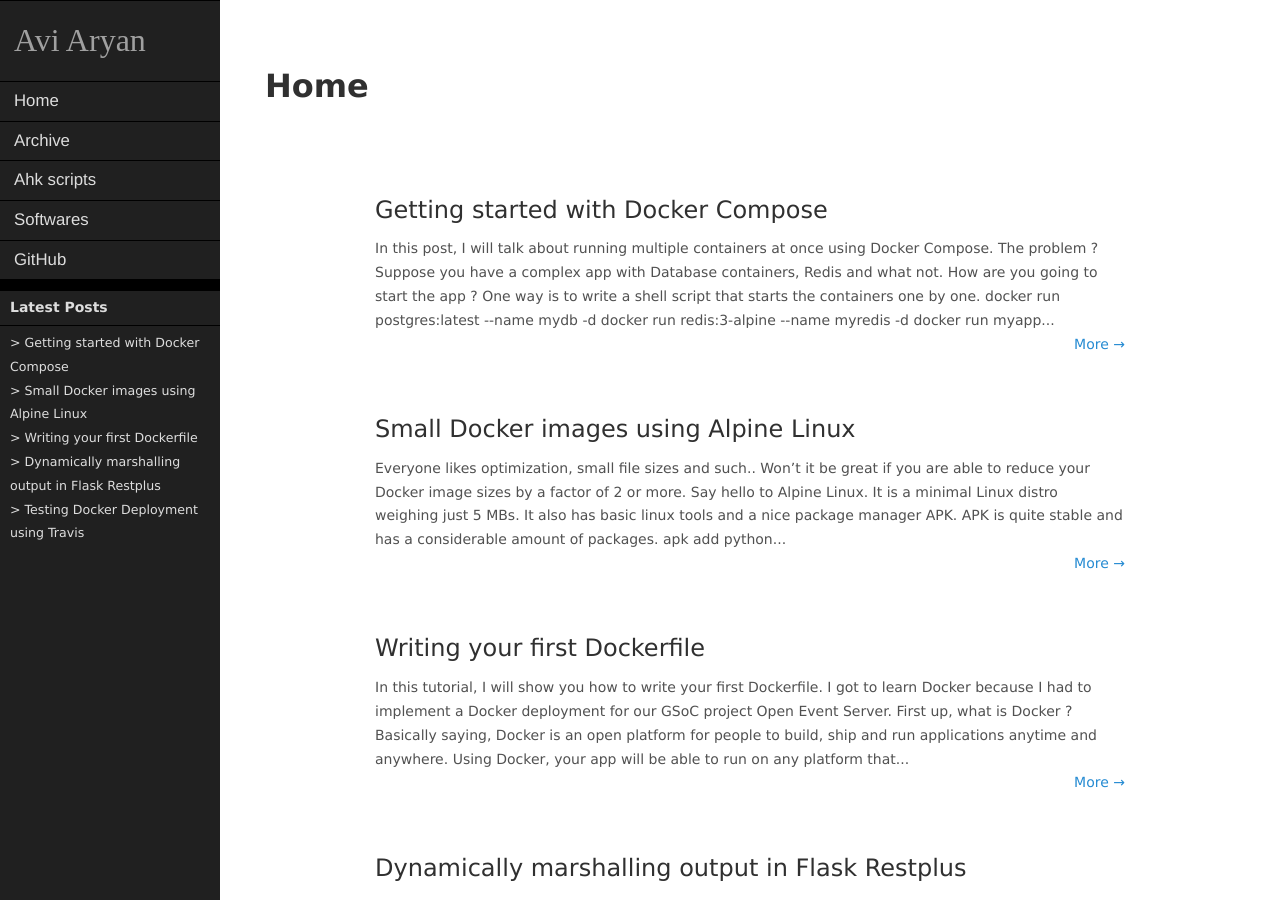
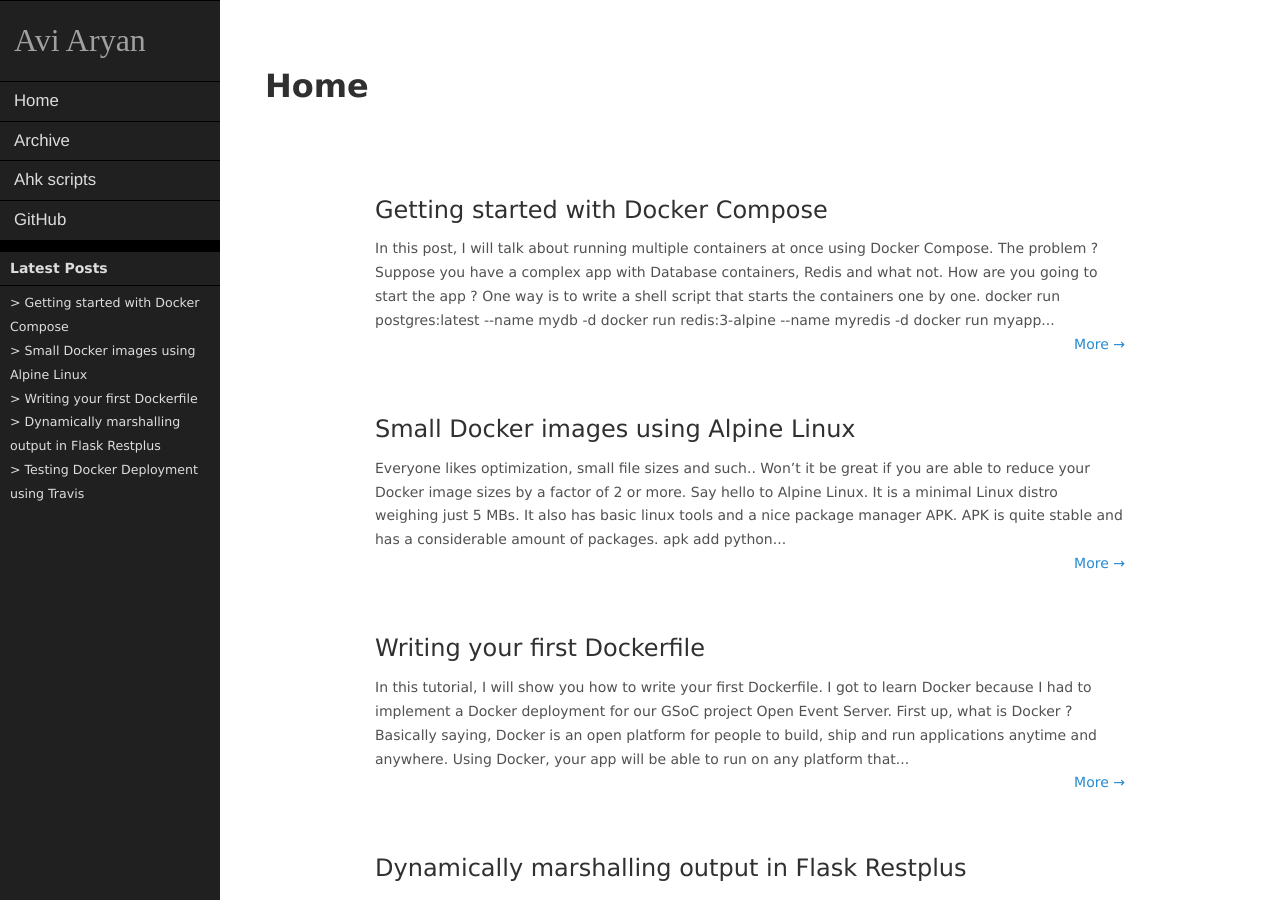
Before and after one commit to aviaryan/aviaryan.github.com-retired-2018, a Jekyll site: the page built from index.html, in a window 1280 px wide and 900 px high. Built offline with Jekyll 4.4.1, drawn with Linux system fonts in a browser that asks for light colours.

Commit message:
removed softwares page, it was highly outdated

```diff
--- a/_layouts/default.html
+++ b/_layouts/default.html
@@ -94,7 +94,7 @@
    <a href="/"><span class="inbutton">Home</span></a>
    <a href="/about.html"><span class="inbutton">About</span></a>
    <a href="/blog"><span class="inbutton">Archive</span></a>
-   <a href="/softwares.html"><span class="inbutton">Softwares</span></a>
+   <!-- <a href="/softwares.html"><span class="inbutton">Softwares</span></a> NO NEED. HIGHGLY OUTDATED-->
     <!--<a href="{% if page.ghlink != null %}{{page.ghlink}}{% else %}http://www.github.com/{{site.author.github}}{% endif %}">
    <span class="inbutton">GitHub</span></a>-->
    <!-- <a href="http://feeds.feedburner.com/aviaryan"><span class="inbutton">Feed</span></a> -->
```
Also changed, not shown: other parts of _layouts/default.html (+1 -1 lines).
